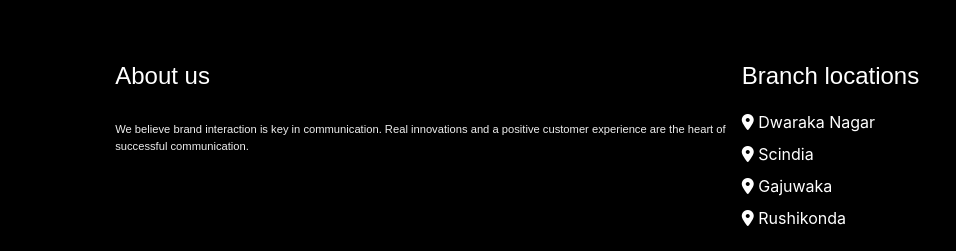
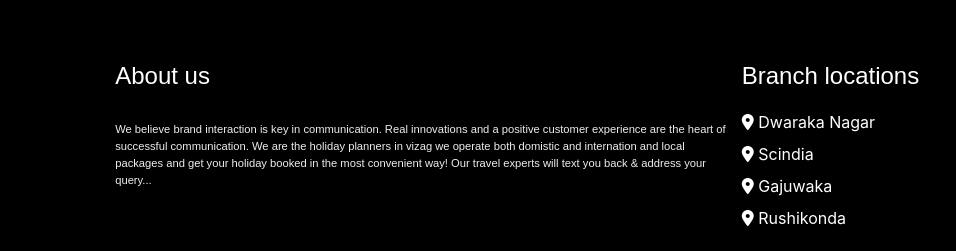
Before and after one commit to AjaySiripuram/Tourism_WebSite, a plain HTML site: page index.html in a window 1280 px wide. Shown: the part 8322-8573 px from the top of the page, 0-956 px from the left. Drawn offline with nearby package versions, Linux system fonts and the light colour scheme; a web font is replaced by a local one.

Commit message:
01-08-2023

```diff
--- a/index.html
+++ b/index.html
@@ -518,7 +518,9 @@
   <div class="box-container">
     <div class="box">
           <h1>About us</h1>
-          <p>We believe brand interaction is key in communication. Real innovations and a positive customer experience are the heart of successful communication.</p>
+          <p>We believe brand interaction is key in communication. Real innovations and a positive customer experience are the heart of successful communication.
+            We are the holiday planners in vizag we operate both domistic and internation and local packages and get your holiday booked in the most convenient way! Our travel experts will text you back & address your query...
+          </p>
     </div>
     <div class="box">
       <h1>Branch locations</h1>
--- a/main.js
+++ b/main.js
@@ -46,7 +46,7 @@ window.addEventListener('scroll', () => {
 })
 
 
-//navbar discover more name changing
+// navbar discover more name changing
 
 // const myArray = ["amazing", "places", "discover"];
 // let i = 0;
```
